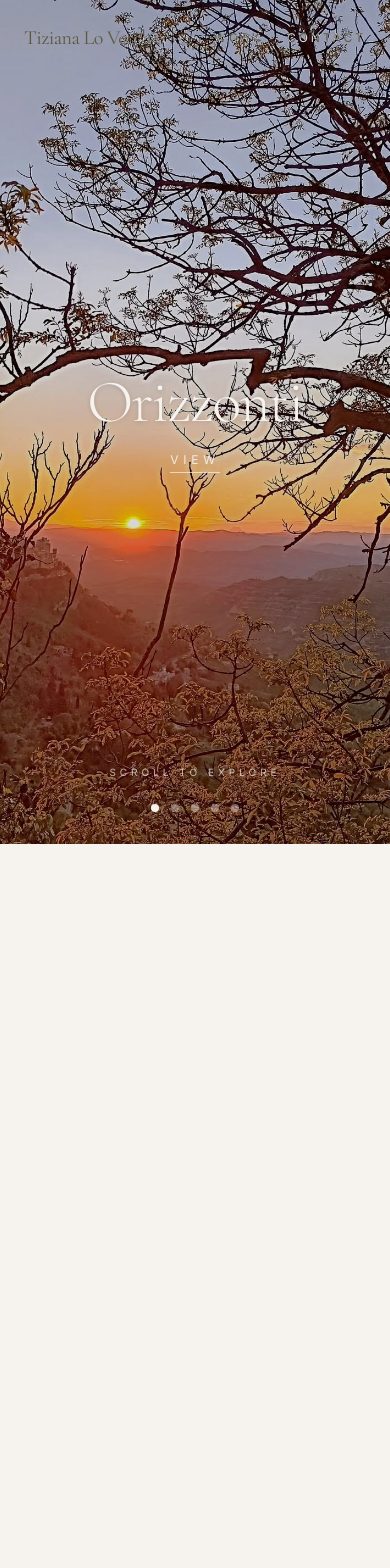
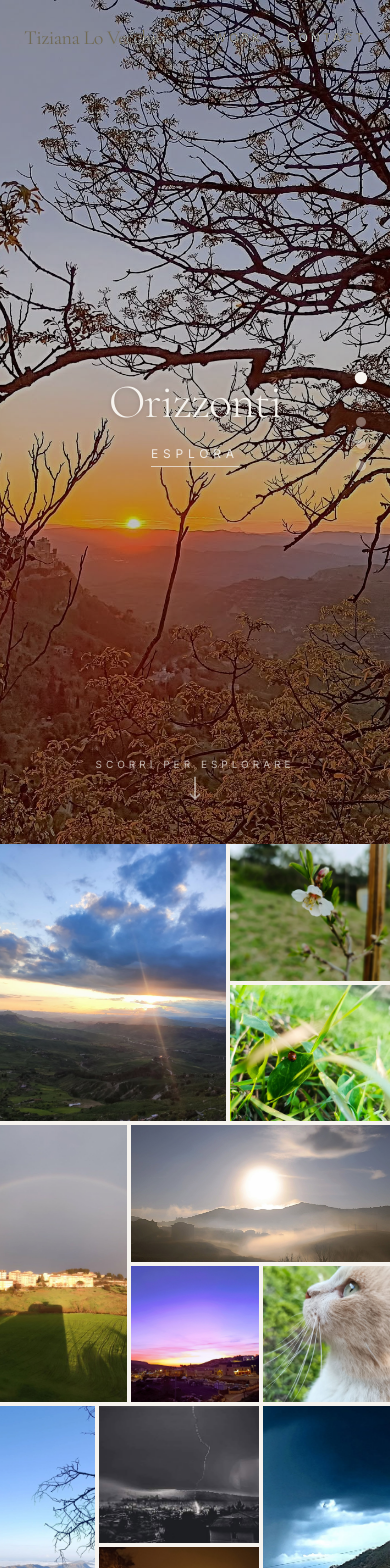
Before and after one commit to eliasoluzioniia-cell/TizianaLoVecchioFotografia, a Next.js app: page / in a window 390 px wide. Shown: the top 1568 px of the page. Built offline with nearby package versions, Linux system fonts and the light colour scheme.

Commit message:
Update: galleria verticale snap, griglia mobile asimmetrica e lightbox zoom

```diff
--- a/app/globals.css
+++ b/app/globals.css
@@ -163,3 +163,13 @@
     @apply bg-background text-foreground;
   }
 }
+
+@layer utilities {
+  .scrollbar-none::-webkit-scrollbar {
+    display: none;
+  }
+  .scrollbar-none {
+    -ms-overflow-style: none;
+    scrollbar-width: none;
+  }
+}
--- a/app/page.tsx
+++ b/app/page.tsx
@@ -1,5 +1,5 @@
 import { SiteHeader } from "@/components/site-header"
-import { HorizontalGallery } from "@/components/horizontal-gallery"
+import { VerticalGallery } from "@/components/horizontal-gallery"
 import { EditorialGrid } from "@/components/editorial-grid"
 import { AboutSection } from "@/components/about-section"
 import { ContactSection } from "@/components/contact-section"
@@ -8,7 +8,7 @@ export default function Page() {
   return (
     <main id="top" className="relative">
       <SiteHeader />
-      <HorizontalGallery />
+      <VerticalGallery />
       <EditorialGrid />
       <AboutSection />
       <ContactSection />
--- a/components/editorial-grid.tsx
+++ b/components/editorial-grid.tsx
@@ -1,4 +1,6 @@
 "use client"
+
+import { useEffect, useRef, useState } from "react"
 
 const images = [
   { src: "/gallery/e1.jpg", title: "Riflessi", category: "Studio" },
@@ -17,60 +19,171 @@ const images = [
   { src: "/gallery/e14.jpg", title: "Elementi", category: "Minimal" },
 ]
 
-// Each tile is explicitly placed on a 12-col grid so every row packs edge-to-edge.
+// Asymmetric mosaic layout applied on all screen sizes for fluid mobile grids too.
 const tiles = [
-  { i: 0, area: "md:col-span-7 md:row-span-2" }, // rows 1-2
-  { i: 1, area: "md:col-span-5 md:row-span-1" }, // row 1
-  { i: 2, area: "md:col-span-5 md:row-span-1" }, // row 2
-  { i: 3, area: "md:col-span-4 md:row-span-2" }, // rows 3-4
-  { i: 4, area: "md:col-span-8 md:row-span-1" }, // row 3
-  { i: 5, area: "md:col-span-4 md:row-span-1" }, // row 4
-  { i: 6, area: "md:col-span-4 md:row-span-1" }, // row 4
-  { i: 7, area: "md:col-span-3 md:row-span-2" }, // rows 5-6
-  { i: 8, area: "md:col-span-5 md:row-span-1" }, // row 5
-  { i: 9, area: "md:col-span-4 md:row-span-2" }, // rows 5-6
-  { i: 10, area: "md:col-span-5 md:row-span-1" }, // row 6 (was reuse of index 5)
-  { i: 11, area: "md:col-span-6 md:row-span-2" }, // rows 7-8
-  { i: 12, area: "md:col-span-6 md:row-span-1" }, // row 7
-  { i: 13, area: "md:col-span-6 md:row-span-1" }, // row 8
+  { i: 0, area: "col-span-7 row-span-2" }, // rows 1-2
+  { i: 1, area: "col-span-5 row-span-1" }, // row 1
+  { i: 2, area: "col-span-5 row-span-1" }, // row 2
+  { i: 3, area: "col-span-4 row-span-2" }, // rows 3-4
+  { i: 4, area: "col-span-8 row-span-1" }, // row 3
+  { i: 5, area: "col-span-4 row-span-1" }, // row 4
+  { i: 6, area: "col-span-4 row-span-1" }, // row 4
+  { i: 7, area: "col-span-3 row-span-2" }, // rows 5-6
+  { i: 8, area: "col-span-5 row-span-1" }, // row 5
+  { i: 9, area: "col-span-4 row-span-2" }, // rows 5-6
+  { i: 10, area: "col-span-5 row-span-1" }, // row 6
+  { i: 11, area: "col-span-6 row-span-2" }, // rows 7-8
+  { i: 12, area: "col-span-6 row-span-1" }, // row 7
+  { i: 13, area: "col-span-6 row-span-1" }, // row 8
 ]
 
 function Tile({
   item,
   className = "",
+  onClick,
 }: {
   item: (typeof images)[number]
   className?: string
+  onClick?: () => void
 }) {
   return (
-    <figure className={`group relative overflow-hidden ${className}`}>
+    <figure
+      className={`group relative overflow-hidden cursor-pointer ${className}`}
+      onClick={onClick}
+    >
       <img
         src={item.src || "/placeholder.svg"}
         alt={`${item.title} — ${item.category}`}
         className="h-full w-full object-cover transition-transform duration-[1200ms] ease-out group-hover:scale-[1.04]"
         crossOrigin="anonymous"
       />
-      <figcaption className="pointer-events-none absolute inset-0 flex flex-col justify-end bg-gradient-to-t from-black/50 via-transparent to-transparent p-6 opacity-0 transition-opacity duration-500 group-hover:opacity-100">
-        <h3 className="font-serif text-2xl font-light italic leading-none text-white">{item.title}</h3>
-        <p className="mt-2 text-[0.65rem] uppercase tracking-[0.3em] text-white/70">{item.category}</p>
+      {/* Lightbox hint overlay */}
+      <figcaption className="pointer-events-none absolute inset-0 flex flex-col justify-end bg-gradient-to-t from-black/60 via-black/10 to-transparent p-4 opacity-0 transition-opacity duration-300 group-hover:opacity-100 md:p-6">
+        <h3 className="font-serif text-lg font-light italic leading-none text-white md:text-2xl">{item.title}</h3>
+        <p className="mt-1.5 text-[0.6rem] uppercase tracking-[0.3em] text-white/80 md:mt-2 md:text-[0.65rem]">{item.category}</p>
       </figcaption>
     </figure>
   )
 }
 
 export function EditorialGrid() {
+  const [activeIdx, setActiveIdx] = useState<number | null>(null)
+  const touchStartRef = useRef<number>(0)
+
+  const handlePrev = () => {
+    if (activeIdx !== null) {
+      setActiveIdx((activeIdx - 1 + images.length) % images.length)
+    }
+  }
+
+  const handleNext = () => {
+    if (activeIdx !== null) {
+      setActiveIdx((activeIdx + 1) % images.length)
+    }
+  }
+
+  const handleClose = () => {
+    setActiveIdx(null)
+  }
+
+  useEffect(() => {
+    if (activeIdx === null) return
+    const handleKeyDown = (e: KeyboardEvent) => {
+      if (e.key === "Escape") handleClose()
+      if (e.key === "ArrowLeft") handlePrev()
+      if (e.key === "ArrowRight") handleNext()
+    }
+    window.addEventListener("keydown", handleKeyDown)
+    return () => {
+      window.removeEventListener("keydown", handleKeyDown)
+    }
+  }, [activeIdx])
+
   return (
     <section id="work" className="relative bg-background">
-      {/* Dense full-bleed mosaic — Mode style. Mobile: 2 cols; desktop: 12-col tessellated mosaic. */}
-      <div className="grid auto-rows-[42vw] grid-cols-2 gap-1.5 sm:auto-rows-[32vw] md:auto-rows-[19vw] md:grid-cols-12 md:gap-2">
+      {/* 12-column asymmetric mosaic grid on both mobile and desktop */}
+      <div className="grid auto-rows-[35vw] grid-cols-12 gap-1 sm:auto-rows-[28vw] md:auto-rows-[19vw] md:gap-2">
         {tiles.map((tile, idx) => (
           <Tile
             key={idx}
             item={images[tile.i]}
-            className={`col-span-1 row-span-1 ${tile.area}`}
+            className={tile.area}
+            onClick={() => setActiveIdx(tile.i)}
           />
         ))}
       </div>
+
+      {/* Lightbox / Zoom Modal Overlay */}
+      {activeIdx !== null && (
+        <div
+          className="fixed inset-0 z-50 flex items-center justify-center bg-black/95 backdrop-blur-md select-none transition-all duration-300"
+          onClick={handleClose}
+        >
+          {/* Close button */}
+          <button
+            className="absolute top-6 right-6 text-white hover:text-white/70 p-3 rounded-full transition-colors z-50 cursor-pointer bg-black/30 md:bg-transparent"
+            onClick={(e) => { e.stopPropagation(); handleClose(); }}
+            aria-label="Chiudi"
+          >
+            <svg width="24" height="24" viewBox="0 0 24 24" fill="none" stroke="currentColor" strokeWidth="1.5">
+              <path d="M18 6L6 18M6 6l12 12" />
+            </svg>
+          </button>
+
+          {/* Prev button */}
+          <button
+            className="absolute left-6 top-1/2 -translate-y-1/2 text-white hover:text-white/70 p-4 rounded-full transition-colors z-50 cursor-pointer hidden md:flex items-center justify-center bg-black/20 hover:bg-black/40"
+            onClick={(e) => { e.stopPropagation(); handlePrev(); }}
+            aria-label="Precedente"
+          >
+            <svg width="24" height="24" viewBox="0 0 24 24" fill="none" stroke="currentColor" strokeWidth="1.5">
+              <path d="M15 19l-7-7 7-7" />
+            </svg>
+          </button>
+
+          {/* Next button */}
+          <button
+            className="absolute right-6 top-1/2 -translate-y-1/2 text-white hover:text-white/70 p-4 rounded-full transition-colors z-50 cursor-pointer hidden md:flex items-center justify-center bg-black/20 hover:bg-black/40"
+            onClick={(e) => { e.stopPropagation(); handleNext(); }}
+            aria-label="Successiva"
+          >
+            <svg width="24" height="24" viewBox="0 0 24 24" fill="none" stroke="currentColor" strokeWidth="1.5">
+              <path d="M9 5l7 7-7 7" />
+            </svg>
+          </button>
+
+          {/* Image Container with Swipe Support */}
+          <div
+            className="relative flex flex-col items-center justify-center max-w-full max-h-full px-6"
+            onClick={(e) => e.stopPropagation()}
+            onTouchStart={(e) => { touchStartRef.current = e.touches[0].clientX; }}
+            onTouchEnd={(e) => {
+              const diff = touchStartRef.current - e.changedTouches[0].clientX;
+              if (Math.abs(diff) > 50) {
+                if (diff > 0) handleNext();
+                else handlePrev();
+              }
+            }}
+          >
+            <img
+              src={images[activeIdx].src}
+              alt={images[activeIdx].title}
+              className="max-h-[75vh] max-w-full md:max-h-[82vh] object-contain select-none transition-all duration-300"
+              crossOrigin="anonymous"
+            />
+            {/* Metadata Info */}
+            <div className="mt-5 text-center text-white">
+              <h4 className="font-serif text-xl font-light italic md:text-3xl">{images[activeIdx].title}</h4>
+              <p className="mt-1.5 text-[0.6rem] uppercase tracking-[0.3em] text-white/60 md:mt-2 md:text-[0.65rem]">{images[activeIdx].category}</p>
+            </div>
+          </div>
+
+          {/* Image counter indicator (bottom right) */}
+          <div className="absolute bottom-6 right-6 text-white/40 text-[9px] uppercase tracking-[0.25em] select-none md:text-[10px]">
+            {activeIdx + 1} / {images.length}
+          </div>
+        </div>
+      )}
     </section>
   )
 }
--- a/components/horizontal-gallery.tsx
+++ b/components/horizontal-gallery.tsx
@@ -15,57 +15,49 @@ const slides: Slide[] = [
   { src: "/gallery/h5.jpg", title: "Sospensione" },
 ]
 
-export function HorizontalGallery() {
-  const sectionRef = useRef<HTMLElement>(null)
-  const trackRef = useRef<HTMLDivElement>(null)
-  const [x, setX] = useState(0)
-  const [progress, setProgress] = useState(0)
+export function VerticalGallery() {
+  const containerRef = useRef<HTMLDivElement>(null)
+  const [active, setActive] = useState(0)
 
   useEffect(() => {
-    const section = sectionRef.current
-    const track = trackRef.current
-    if (!section || !track) return
+    const container = containerRef.current
+    if (!container) return
 
-    let frame = 0
-
-    const update = () => {
-      frame = 0
-      const total = section.offsetHeight - window.innerHeight
-      const scrolled = Math.min(Math.max(-section.getBoundingClientRect().top, 0), Math.max(total, 1))
-      const p = total > 0 ? scrolled / total : 0
-      const maxX = Math.max(track.scrollWidth - window.innerWidth, 0)
-      setX(p * maxX)
-      setProgress(p)
+    const handleScroll = () => {
+      const scrollY = container.scrollTop
+      const height = container.clientHeight
+      if (height === 0) return
+      const index = Math.round(scrollY / height)
+      if (index >= 0 && index < slides.length) {
+        setActive(index)
+      }
     }
 
-    const onScroll = () => {
-      if (frame) return
-      frame = requestAnimationFrame(update)
+    container.addEventListener("scroll", handleScroll, { passive: true })
+    return () => container.removeEventListener("scroll", handleScroll)
+  }, [])
+
+  const handleDotClick = (index: number) => {
+    const container = containerRef.current
+    if (!container) return
+    container.scrollTo({
+      top: index * container.clientHeight,
+      behavior: "smooth",
+    })
   }
 
-    update()
-    window.addEventListener("scroll", onScroll, { passive: true })
-    window.addEventListener("resize", update)
-    return () => {
-      window.removeEventListener("scroll", onScroll)
-      window.removeEventListener("resize", update)
-      if (frame) cancelAnimationFrame(frame)
-    }
-  }, [])
-
-  const active = Math.round(progress * (slides.length - 1))
-
   return (
-    // Tall spacer drives the pinned horizontal scroll — roughly one viewport per slide.
-    <section ref={sectionRef} className="relative" style={{ height: `${slides.length * 100}vh` }}>
-      <div className="sticky top-0 h-screen overflow-hidden bg-foreground">
+    <section className="relative h-screen bg-foreground">
+      {/* Scroll Snapping Vertical Container */}
       <div
-          ref={trackRef}
-          className="flex h-full will-change-transform"
-          style={{ transform: `translate3d(${-x}px, 0, 0)` }}
+        ref={containerRef}
+        className="h-full w-full overflow-y-scroll snap-y snap-mandatory scroll-smooth scrollbar-none"
       >
         {slides.map((slide, i) => (
-            <figure key={slide.title} className="relative h-full w-screen shrink-0 overflow-hidden">
+          <div
+            key={slide.title}
+            className="relative h-full w-full snap-start snap-always overflow-hidden"
+          >
             <img
               src={slide.src || "/placeholder.svg"}
               alt={slide.title}
@@ -73,39 +65,50 @@ export function HorizontalGallery() {
               crossOrigin="anonymous"
             />
             {/* Subtle wash so the type stays legible over any image */}
-              <div className="absolute inset-0 bg-black/15" />
-              <figcaption className="absolute inset-0 flex flex-col items-center justify-center text-center text-background">
-                <h2 className="font-serif text-6xl font-light tracking-tight drop-shadow-sm md:text-8xl">
+            <div className="absolute inset-0 bg-black/25" />
+            <div className="absolute inset-0 flex flex-col items-center justify-center text-center text-background">
+              <h2 className="font-serif text-5xl font-light tracking-tight drop-shadow-sm md:text-8xl select-none">
                 {slide.title}
               </h2>
-                <span className="mt-5 border-b border-background/70 pb-1 text-xs uppercase tracking-[0.4em] text-background/90">
-                  View
+              <span className="mt-5 border-b border-background/70 pb-1 text-xs uppercase tracking-[0.4em] text-background/90 select-none">
+                Esplora
               </span>
-                <span className="sr-only">{`Slide ${i + 1} of ${slides.length}`}</span>
-              </figcaption>
-            </figure>
+            </div>
+          </div>
         ))}
       </div>
 
-        {/* Dot pagination — Forest style */}
-        <div className="pointer-events-none absolute inset-x-0 bottom-8 flex items-center justify-center gap-3">
-          {slides.map((slide, i) => (
-            <span
-              key={slide.title}
-              className={`h-2 w-2 rounded-full transition-colors duration-300 ${
-                i === active ? "bg-background" : "bg-background/40"
+      {/* Vertical Dot Pagination */}
+      <div className="absolute right-6 top-1/2 flex -translate-y-1/2 flex-col items-center justify-center gap-3 z-20">
+        {slides.map((_, i) => (
+          <button
+            key={i}
+            onClick={() => handleDotClick(i)}
+            className={`h-2.5 w-2.5 rounded-full transition-all duration-300 ${
+              i === active ? "bg-background scale-125" : "bg-background/40 hover:bg-background/75"
             }`}
+            aria-label={`Vai alla slide ${i + 1}`}
           />
         ))}
       </div>
 
-        {/* Scroll hint fades out as the gallery advances */}
+      {/* Scroll hint animates on first slide */}
       <div
-          className="pointer-events-none absolute inset-x-0 bottom-16 flex justify-center text-[10px] uppercase tracking-[0.4em] text-background/70 transition-opacity duration-300"
-          style={{ opacity: progress > 0.04 ? 0 : 1 }}
+        className="pointer-events-none absolute inset-x-0 bottom-10 flex flex-col items-center justify-center gap-2 text-[10px] uppercase tracking-[0.4em] text-background/70 transition-opacity duration-300 z-20"
+        style={{ opacity: active > 0 ? 0 : 1 }}
       >
-          Scroll to explore
-        </div>
+        <span>Scorri per esplorare</span>
+        <svg
+          width="12"
+          height="24"
+          viewBox="0 0 12 24"
+          fill="none"
+          stroke="currentColor"
+          strokeWidth="1.5"
+          className="animate-bounce"
+        >
+          <path d="M6 1v22M1 18l5 5 5-5" />
+        </svg>
       </div>
     </section>
   )
```
Lines whose indentation alone changed are shown as unchanged.
